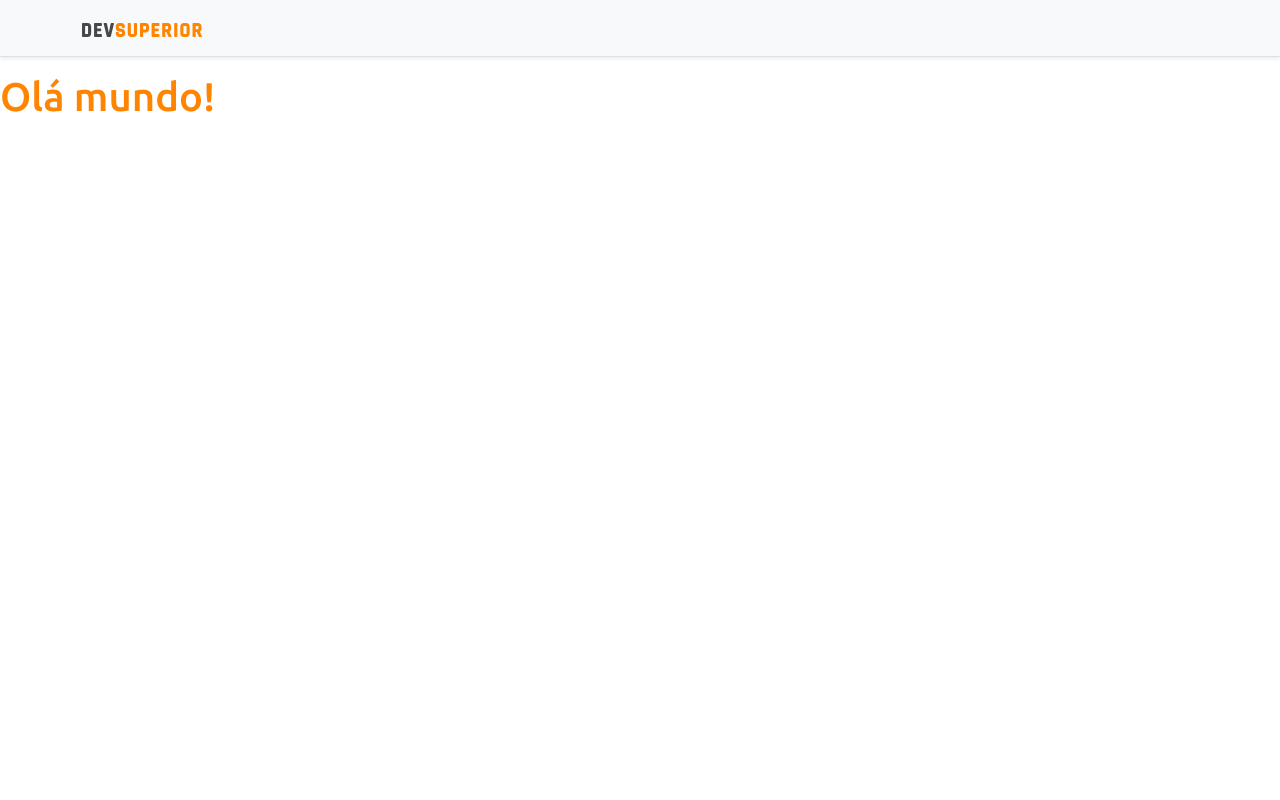
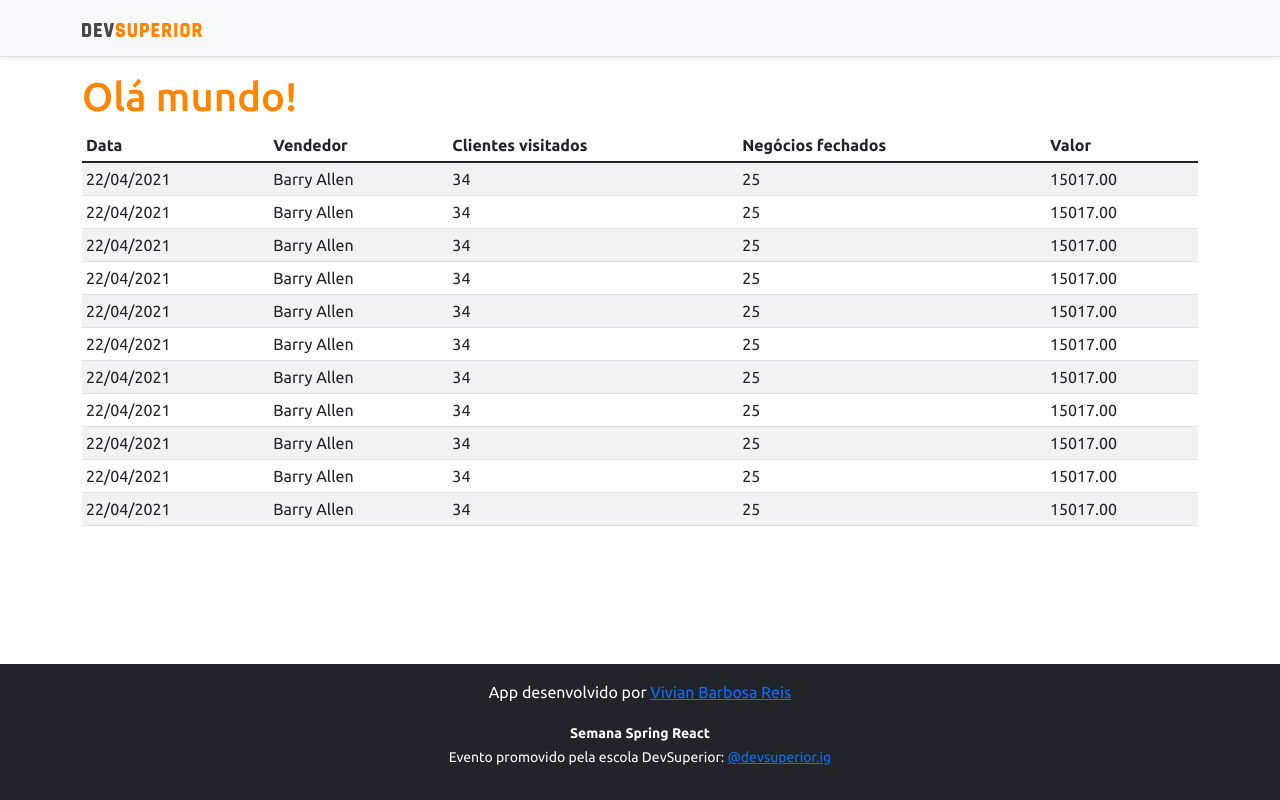
Before and after one commit to vivianreis/projeto-sds3, a React (Create React App) app in the folder frontend/: page / in a window 1280 px wide. Built offline with nearby package versions, Linux system fonts and the light colour scheme; the HTML template or start-up script is replaced by a standard one.

Commit message:
Basic static components

```diff
--- a/frontend/src/App.tsx
+++ b/frontend/src/App.tsx
@@ -1,12 +1,16 @@
+import DataTable from "components/DataTable";
+import Footer from "components/Footer";
 import NavBar from "components/NavBar";
 
 function App() {
   return (
     <>
     <NavBar></NavBar>
-    <div>
+    <div className='container'>
       <h1 className="text-primary">Olá mundo!</h1>
+      <DataTable></DataTable>
     </div>
+    <Footer></Footer>
     </>
   );
 }
--- /dev/null
+++ b/frontend/src/components/DataTable/index.tsx
@@ -0,0 +1,98 @@
+const DataTable = () => {
+  return (
+    <div className="table-responsive">
+      <table className="table table-striped table-sm">
+        <thead>
+          <tr>
+            <th>Data</th>
+            <th>Vendedor</th>
+            <th>Clientes visitados</th>
+            <th>Negócios fechados</th>
+            <th>Valor</th>
+          </tr>
+        </thead>
+        <tbody>
+          <tr>
+            <td>22/04/2021</td>
+            <td>Barry Allen</td>
+            <td>34</td>
+            <td>25</td>
+            <td>15017.00</td>
+          </tr>
+          <tr>
+            <td>22/04/2021</td>
+            <td>Barry Allen</td>
+            <td>34</td>
+            <td>25</td>
+            <td>15017.00</td>
+          </tr>
+          <tr>
+            <td>22/04/2021</td>
+            <td>Barry Allen</td>
+            <td>34</td>
+            <td>25</td>
+            <td>15017.00</td>
+          </tr>
+          <tr>
+            <td>22/04/2021</td>
+            <td>Barry Allen</td>
+            <td>34</td>
+            <td>25</td>
+            <td>15017.00</td>
+          </tr>
+          <tr>
+            <td>22/04/2021</td>
+            <td>Barry Allen</td>
+            <td>34</td>
+            <td>25</td>
+            <td>15017.00</td>
+          </tr>
+          <tr>
+            <td>22/04/2021</td>
+            <td>Barry Allen</td>
+            <td>34</td>
+            <td>25</td>
+            <td>15017.00</td>
+          </tr>
+          <tr>
+            <td>22/04/2021</td>
+            <td>Barry Allen</td>
+            <td>34</td>
+            <td>25</td>
+            <td>15017.00</td>
+          </tr>
+          <tr>
+            <td>22/04/2021</td>
+            <td>Barry Allen</td>
+            <td>34</td>
+            <td>25</td>
+            <td>15017.00</td>
+          </tr>
+          <tr>
+            <td>22/04/2021</td>
+            <td>Barry Allen</td>
+            <td>34</td>
+            <td>25</td>
+            <td>15017.00</td>
+          </tr>
+          <tr>
+            <td>22/04/2021</td>
+            <td>Barry Allen</td>
+            <td>34</td>
+            <td>25</td>
+            <td>15017.00</td>
+          </tr>
+          <tr>
+            <td>22/04/2021</td>
+            <td>Barry Allen</td>
+            <td>34</td>
+            <td>25</td>
+            <td>15017.00</td>
+          </tr>
+        </tbody>
+      </table>
+    </div>
+  );
+};
+
+export default DataTable;
--- /dev/null
+++ b/frontend/src/components/Footer/index.tsx
@@ -0,0 +1,13 @@
+const Footer = () => {
+    return (
+        <footer className="footer mt-auto py-3 bg-dark">
+        <div className="container">
+          <p className="text-light">App desenvolvido por <a href="https://github.com/vivianreis" target="_blank" rel="noreferrer">Vivian Barbosa Reis</a></p>
+          <p className="text-light"><small><strong>Semana Spring React</strong><br/>
+            Evento promovido pela escola DevSuperior: <a href="https://instagram.com/devsuperior.ig" target="_blank" rel="noreferrer">@devsuperior.ig</a></small></p>
+        </div>
+      </footer>
+    );
+  }
+
+  export default Footer;
```
